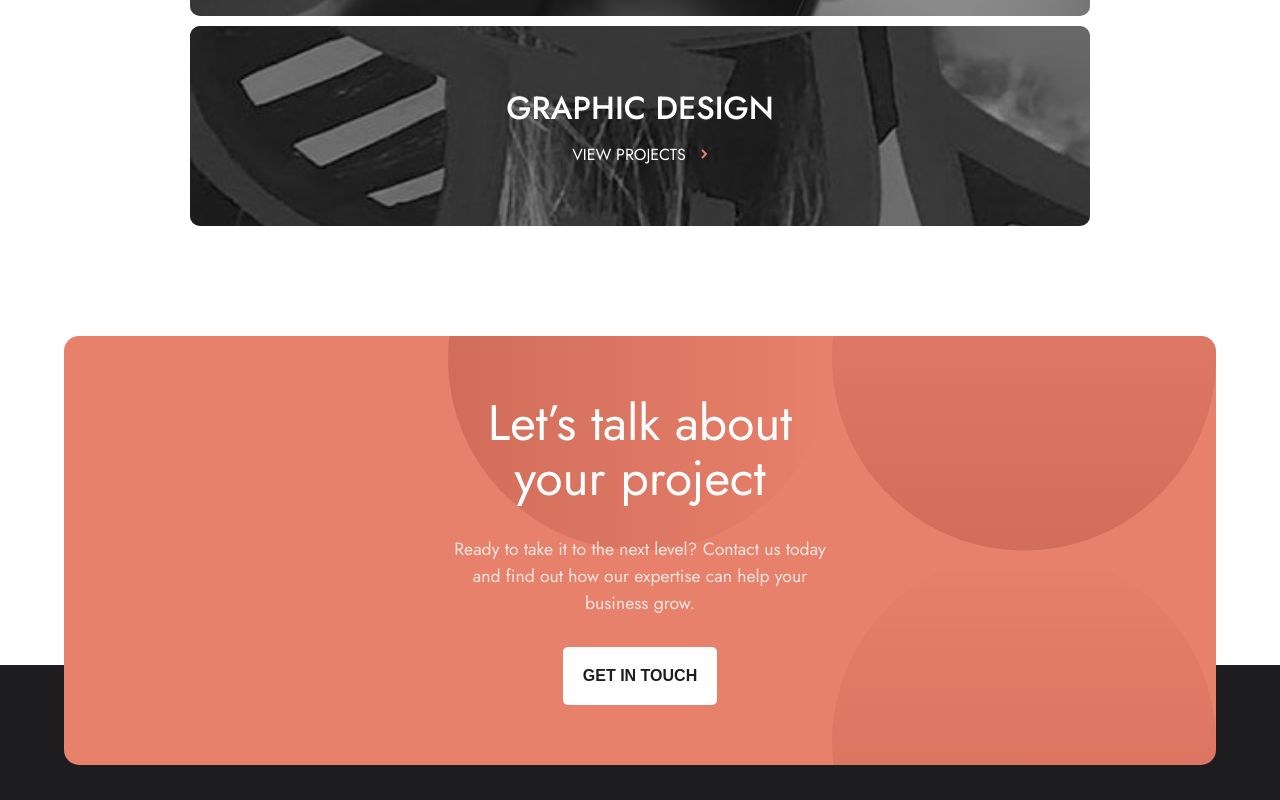
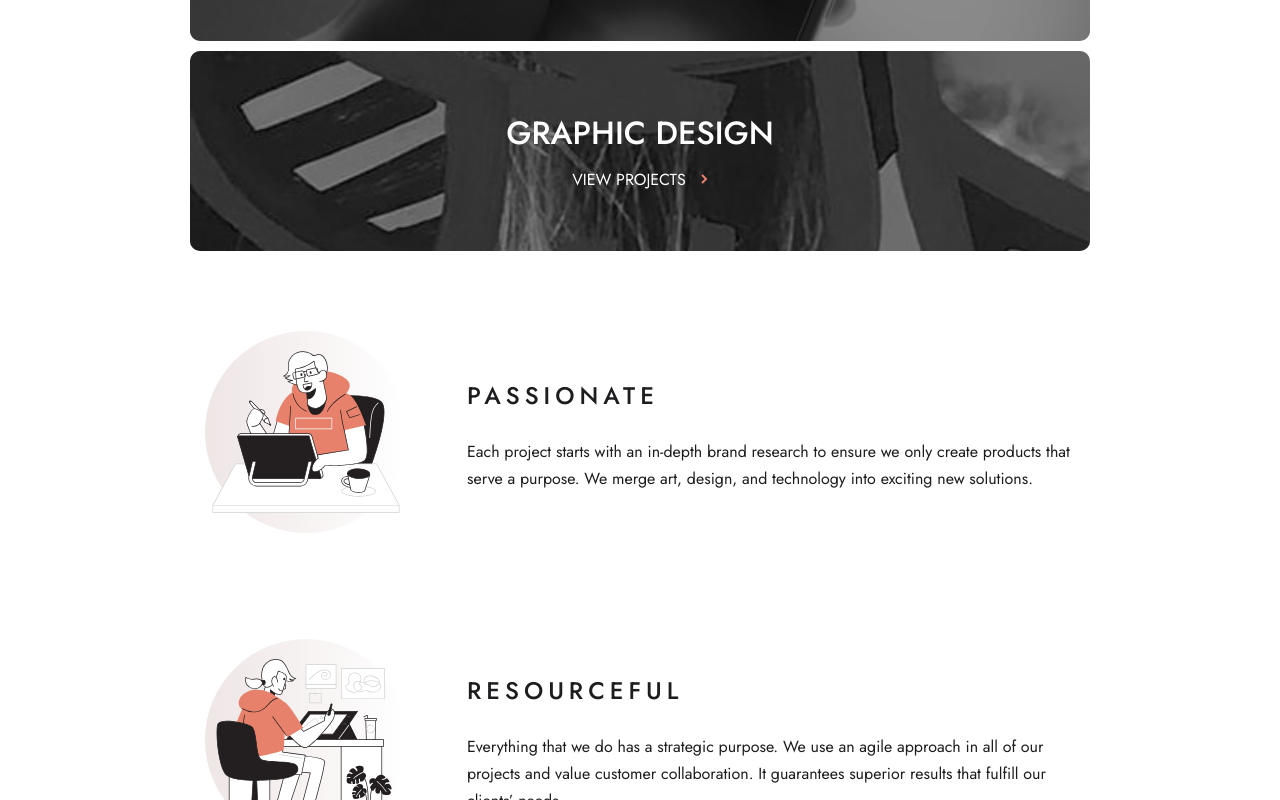
Before and after one commit to epickaowca/designo, a Next.js app: page / in a window 1280 px wide. Shown: the part 2000-2800 px from the top of the page. Built offline with nearby package versions, Linux system fonts and the light colour scheme.

Commit message:
advantages element, home page

```diff
--- a/components/home/heroSection.tsx
+++ b/components/home/heroSection.tsx
@@ -32,6 +32,8 @@ const Wrapper = styled.section`
         }
     }
     ${p=>p.theme.media.tablet}{
+        padding-top: 25px;
+        max-width: 900px;
         width: 90%;
         margin: auto;
         margin-top: 40px;
--- /dev/null
+++ b/elements/advantagesSection/advantageItem.tsx
@@ -0,0 +1,82 @@
+import styled from 'styled-components'
+import Image from 'next/image'
+import Button from '../button'
+
+interface StyledItemInterface {
+    case2?:boolean
+}
+
+const StyledItem = styled.div<StyledItemInterface>`
+    display: flex;
+    flex-direction: column;
+    align-items: center;
+    padding: 0px 15px;
+    text-align: center;
+    color: ${p=>p.theme.colors.black};
+    & > div{
+        background-image:url('/assets/shared/desktop/bg-pattern-small-circle.svg');
+        background-repeat: no-repeat;
+    }
+    & > article{
+        max-width: 350px;
+        & > h1{
+            letter-spacing: 5px;
+            margin: 25px 0px;
+            text-transform: uppercase;
+            font-weight: 500;
+            font-size: 1.5rem;
+        }
+    }
+    ${p=>p.theme.media.tablet}{
+        width: 90%;
+        ${p=>!p.case2 && `
+            flex-direction: row;
+            text-align: left;
+            max-width: 900px;
+            & > div{
+                flex-shrink: 0;
+            }
+            & > article{
+                margin-left: 60px;
+                max-width: unset;
+                & > h1{
+                    margin-top: 0px;
+                }
+            }
+        `}
+    }
+    ${p=>p.theme.media.desktop}{
+        flex-direction: column;
+        text-align: center;
+        & > article{
+            margin-left: 0px;
+            max-width: 400px;
+            & > h1{
+                letter-spacing: 7px;
+                margin: 35px 0px;
+            }
+        }
+    }
+`
+
+interface AdvantageItemInterface {
+    propsName: string
+    paragraf?: string
+    case2?:boolean
+}
+
+const AdvantageItem:React.FC<AdvantageItemInterface> = ({ propsName, paragraf, case2 }) => {
+    return (
+        <StyledItem case2={case2}>
+            <div>
+                <Image src={ `/assets/${case2 ? 'shared' : 'home'}/desktop/illustration-${propsName.split(" ").join("-")}.svg`} width={202} height={202} alt={`ilustration ${propsName}`} />
+            </div>
+            <article>
+                <h1>{propsName}</h1>
+                {case2 ? <Button content="see location" case2 /> : <p>{paragraf}</p>}
+            </article>
+        </StyledItem>
+    )
+}
+
+export default AdvantageItem
--- /dev/null
+++ b/elements/advantagesSection/index.tsx
@@ -0,0 +1,55 @@
+import styled from 'styled-components'
+import AdvantageItem  from './advantageItem'
+
+const Wrapper = styled.section`
+    display: flex;
+    flex-direction: column;
+    align-items: center;
+    margin-top: 70px;
+    margin-bottom: -80px;
+    & > div{
+        margin: 50px 0px;
+        &:first-child{
+            margin-top: 0px;
+        }
+        &:last-child{
+            margin-bottom: 0px;
+        }
+    }
+    ${p=>p.theme.media.tablet}{
+        margin-bottom: 0px;
+    }
+    ${p=>p.theme.media.desktop}{
+        max-width: 1500px;
+        margin: auto;
+        flex-direction: row;
+        justify-content: space-between;
+        & > div{
+            margin: 0px;
+        }
+    }
+`
+
+interface AdvantagesSectionInterface {
+    propsName: Array<string>
+    case2?:boolean
+}
+
+const AdvantagesSection:React.FC<AdvantagesSectionInterface> = ({propsName, case2}) => {
+    let paragrafs = []
+    if(!case2){
+        paragrafs =
+        [
+            'Each project starts with an in-depth brand research to ensure we only create products that serve a purpose. We merge art, design, and technology into exciting new solutions.',
+            'Everything that we do has a strategic purpose. We use an agile approach in all of our projects and value customer collaboration. It guarantees superior results that fulfill our clients’ needs.',
+            'We are a group of enthusiastic folks who know how to put people first. Our success depends on our customers, and we strive to give them the best experience a company can provide.'
+        ]
+    }
+    return (
+        <Wrapper>
+            {propsName.map((item, index)=><AdvantageItem key={index} propsName={item} paragraf={paragrafs[index]} case2={case2}/>)}
+        </Wrapper>
+    )
+}
+
+export default AdvantagesSection
--- a/elements/designers/designersItem.tsx
+++ b/elements/designers/designersItem.tsx
@@ -69,7 +69,6 @@ interface DesignersItemInterface {
 }
 
 const DesignersItem:React.FC<DesignersItemInterface> = ({designCase, onlyTwo}) => {
-    console.log(designCase)
     return (
         <Wrapper designCase={designCase} onlyTwo={onlyTwo}>
             <Link href="#">
--- a/pages/index.tsx
+++ b/pages/index.tsx
@@ -4,6 +4,7 @@ import Header from '../elements/header'
 import Footer from '../elements/footer'
 import HeroSection from '../components/home/heroSection'
 import Designers from '../elements/designers'
+import AdvantagesSection from '../elements/advantagesSection'
 
 const Wrapper = styled.div`
 
@@ -16,6 +17,7 @@ export default function Home() {
       <Header />
       <HeroSection />
       <Designers />
+      <AdvantagesSection propsName={['passionate', 'resourceful', 'friendly']} />
       <Footer />
     </Wrapper>
   )
```
